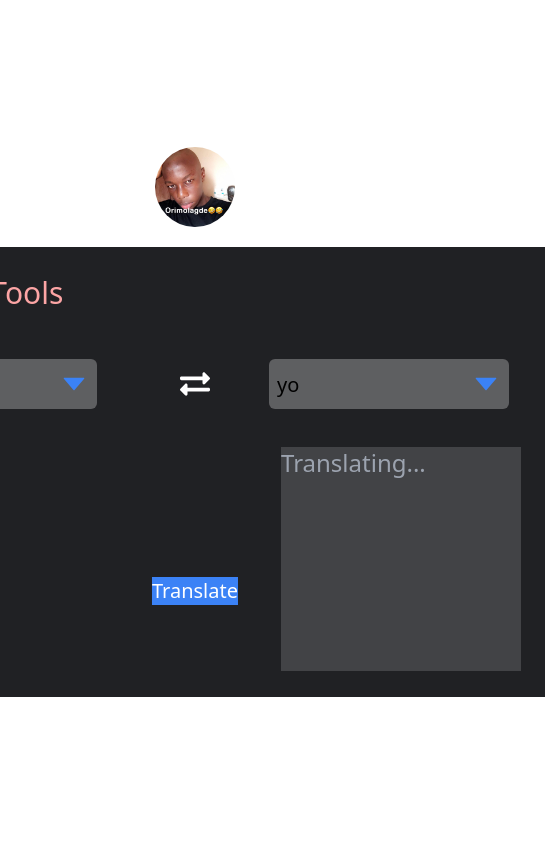
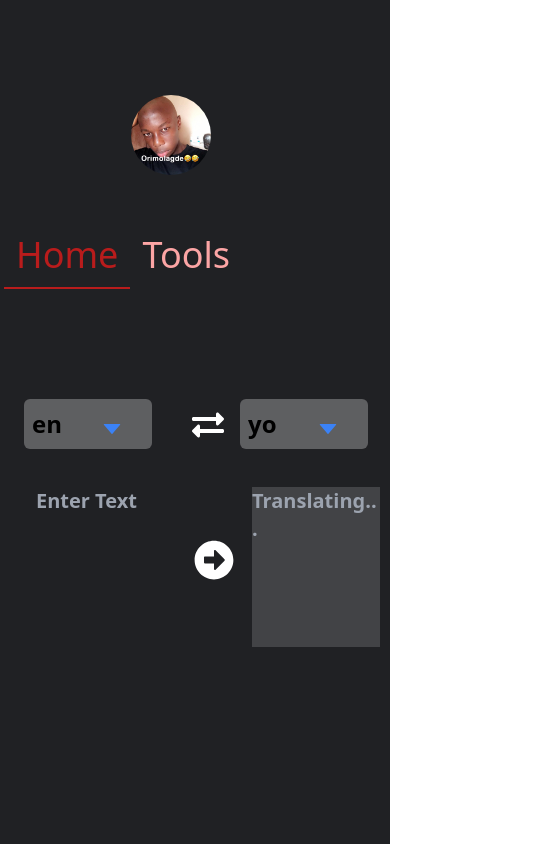
Before and after one commit to adejoropeter/Google-Translate-Capstone-Project, a React (Create React App) app: page / in a window 390 px wide. Shown: the whole page, 545 px wide, since content can reach past the window. Built offline with nearby package versions, Linux system fonts and the light colour scheme; no server answers.

Commit message:
made it responsive

```diff
--- a/public/index.html
+++ b/public/index.html
@@ -1,14 +1,12 @@
 <!DOCTYPE html>
 <html lang="en">
+
   <head>
     <meta charset="utf-8" />
     <link rel="icon" href="%PUBLIC_URL%/favicon.ico" />
     <meta name="viewport" content="width=device-width, initial-scale=1" />
     <meta name="theme-color" content="#000000" />
-    <meta
-      name="description"
-      content="Web site created using create-react-app"
-    />
+    <meta name="description" content="Web site created using create-react-app" />
     <link rel="apple-touch-icon" href="%PUBLIC_URL%/logo192.png" />
     <!--
       manifest.json provides metadata used when your web app is installed on a
@@ -24,8 +22,9 @@
       work correctly both with client-side routing and a non-root public URL.
       Learn how to configure a non-root public URL by running `npm run build`.
     -->
-    <title>React App</title>
+    <title>Google Translate</title>
   </head>
+
   <body>
     <noscript>You need to enable JavaScript to run this app.</noscript>
     <div id="root"></div>
@@ -40,4 +39,5 @@
       To create a production bundle, use `npm run build` or `yarn build`.
     -->
   </body>
+
 </html>
--- a/src/App.js
+++ b/src/App.js
@@ -5,22 +5,22 @@ import image from "./image.jpg";
 // import logo from "/logo512.png";
 const App = () => {
   return (
-    <div className="w-[100vw] h-[100vh] flex justify-center items-center flex-col">
-      <div className="w-20 h-20 mb-5">
+    <div className="w-[100vw] h-[100vh] flex justify-center items-center flex-col bg-[#202124]">
+      <div className="w-20 h-20 mb-5 relative md:static">
         <img
           src={image}
-          className="w-[100%] h-[100%] rounded-full object-cover"
+          className="w-[100%] h-[100%] rounded-full object-cover absolute top-[50%] left-[50%] translate-x-[-80%] translate-y-[-80%] md:static "
         />
       </div>
 
-      <main className=" bg-[#202124] w-[700px] h-[450px] p-3 flex flex-col ">
-        <div className="flex text-3xl mb-10">
+      <main className=" bg-[#202124] w-[100%] md:w-[700px] h-[60%] p-1 flex flex-col">
+        <div className="flex text-4xl md:text-6xl mb-10">
           <NavLink
             to="/"
             className={({ isActive }) => {
               return isActive
-                ? "border-b-2 border-red-700 p-4 text-red-700"
-                : "p-4 text-red-300";
+                ? "border-b-2 border-red-700 p-3  md:p-4 text-red-700"
+                : "p-3 md:p-4  text-red-300";
             }}
           >
             Home
@@ -29,8 +29,8 @@ const App = () => {
             to="/tools"
             className={({ isActive }) => {
               return isActive
-                ? "border-b-2 border-red-700 p-4 text-red-700"
-                : "p-4 text-red-300";
+                ? "border-b-2 border-red-700 p-3  md:p-4 text-red-700"
+                : "p-3  md:p-4  text-red-300";
             }}
           >
             Tools
--- a/src/components/Home.jsx
+++ b/src/components/Home.jsx
@@ -1,5 +1,5 @@
 import React, { useState, useId, useEffect } from "react";
-import { FaExchangeAlt } from "react-icons/fa";
+import { FaExchangeAlt, FaArrowAltCircleRight } from "react-icons/fa";
 import Modal from "./Modal.component";
 import axios from "axios";
 import TextArea from "./TextArea.component";
@@ -72,11 +72,11 @@ const Home = () => {
         setTranslatedText(response.data.data.translations[0].translatedText);
       })
       .catch(function (error) {
-        setTranslatedText("Something went wrong");
+        setTranslatedText(error);
       });
   };
   return (
-    <div className="flex justify-between">
+    <div className="flex justify-between md:justify-between relative pt-20 p-5">
       {!showModal && (
         <>
           <TextArea
@@ -87,8 +87,8 @@ const Home = () => {
             textToTranslate={textToTranslate}
             setTextToTranslate={setTextToTranslate}
           />
-          <div className="text-white cursor-pointer" onClick={exchange}>
-            <FaExchangeAlt size="30px" />
+          <div className="text-white cursor-pointer " onClick={exchange}>
+            <FaExchangeAlt className="w-[4rem] " size={"2rem"} />
           </div>
           <TextArea
             style="output"
@@ -99,12 +99,10 @@ const Home = () => {
             setTranslatedText={setTranslatedText}
           />
           <div
-            className="absolute top-[70%] left-[50%] -translate-x-[50%] -translate-y-[50%]"
+            className="  absolute top-[65%] md:top-[70%] left-[55%] -translate-x-[50%] -translate-y-[50%]"
             onClick={translate}
           >
-            <button className="bg-blue-500 w-fit h-fit text-xl text-white">
-              Translate
-            </button>
+            <FaArrowAltCircleRight className="w-10 h-10 md:w-20 md:h-20 text-white" />
           </div>
         </>
       )}
--- a/src/components/Input.component.jsx
+++ b/src/components/Input.component.jsx
@@ -9,14 +9,14 @@ const Input = ({ style, selectedLng, setShowModal }) => {
     >
       <input
         value={selectedLng}
-        className="w-[240px] h-[50px] text-xl p-2 border-0 border-white border-solid rounded-md cursor-pointer"
+        className="w-[8rem] p-2 md:w-[240px] h-[50px] text-2xl font-semibold md:p-2 border-0 border-white border-solid rounded-md cursor-pointer"
         placeholder={style}
         disabled={true}
       />
       <div>
         <AiFillCaretDown
-          size="30px"
-          className="text-blue-500 absolute right-8 top-0 "
+          className="text-blue-500 w-[2rem] absolute top-2 right-12 md:right-8 md:top-0 "
+          size={"1.5rem"}
         />
       </div>
     </div>
--- a/src/components/TextArea.component.jsx
+++ b/src/components/TextArea.component.jsx
@@ -23,8 +23,8 @@ const TextArea = ({
         value={style === "input" ? textToTranslate : translatedText}
         placeholder={style == "input" ? "Enter Text" : "Translating..."}
         disabled={style === "output"}
-        className={`h-[14rem] w-[15rem] m-3 border-none border-0
-        outline-none resize-none text-[#868B90] text-2xl bg-[#424346]  mt-12 ${
+        className={`h-[10rem] md:h-[14rem] w-[8rem] md:w-[15rem] m-3 border-none border-0
+        outline-none resize-none text-[#868B90] text-xl font-semibold md:text-2xl bg-[#424346]  mt-12 ${
           style === "output" ? null : "bg-opacity-0"
         }`}
       ></textarea>
--- a/src/components/Tools.jsx
+++ b/src/components/Tools.jsx
@@ -3,16 +3,30 @@ import React from "react";
 
 const Tools = () => {
   return (
-    <div className="bg-[#151C2C]">
+    <div className="bg-[#151C2C] h-[100%] p-4 ">
       <div>
-        <h1 className="text-4xl text-blue-500"> Tools</h1>
+        <h1 className="text-4xl text-blue-500 mb-4"> Tools</h1>
       </div>
       <div className="flex ">
-        <img src="/logo512.png" className="w-[100px] h-[100px]" />
-        <img src="/download.png" alt="" className="w-[100px] h-[100px] " />
+        <img
+          src="/logo512.png"
+          className="w-[8rem] md:w-[12rem] h-[8rem] md:h-[12rem] animate-spin mr-4"
+        />
+        <img
+          src="/download.png"
+          alt=""
+          className="w-[8rem] md:w-[12rem] h-[8rem] md:h-[12rem] animate-bounce"
+        />
       </div>
-      <div className="text-end text-white text-lg">
-        You can message me lowkey for my CV. Thank You...
+      <div className=" text-start md:text-end  animate-pulse mt-5">
+        <a
+          href="https://mail-attachment.googleusercontent.com/attachment/u/0/?ui=2&ik=605fd1d379&attid=0.1&permmsgid=msg-a:r7694450501260694637&th=1827a4c219509191&view=att&disp=inline&realattid=f_l6kc3v4l1&saddbat=ANGjdJ-XWU9YKA7JrOpF1f4T48huDrO6YILTSeeZRXsDnYOuswqpmutLQmpqvpNan-i7Q1L4WQV24BqOkbAZmiEQnmlk4juTGB8uTL1eJDwljs8zcESUhP4o7PS3DjzRhmkDZTBRoq0RJFv0e9FFhUumqHCdGcqZBdArJsDg2ioibGzzKU00NRFKaN4_dUO7JY4ElSYlKPbLNVCvNoXVfiTmKUNZC3Nb0q3Y3K63_0eXZ6WP1HyHqOlJLYZpNeTRT2EaUhQjmnpX7qNAjsLI6XQPK_pWGeoTiwwzsccmUYZ-G0OvdSZgUjjGEIsFl8Z22X9S-1jsAiXwpnt3DvLzCPHiKLaZdyjPE1dNR9JgA74eQ-MBSkeabfPLaD9t_AJpqI1pcrjCD9Q-0T7OXE-Vt_vF6DALmWatRUaoso9o3e3RwHQL_MF5N1WNUhWsLHueSnKCS3UXuJFUSDKODD_ruKDDZlpQ-U-7VWpexEd6FyaINo0OVYANc0Vp5ckXr-QzKgXaTU_hzNQVrqNXBDC54XZLvfNuJohxcvjX-yd34uAxWGliYcPEiTGV8X8YYoC9xkQH7sL975_QxswDo9hsOcyFrTcirR8WkN6D9kWG7hZpbVu1JFYTgiGH5afNPIJ-B6l35b6ZUZHTfGfre0O__sznu7WrRFHVCtJCFL2HCLrtaeNn7-jW_OFmVvoYDUNhC0AJyQZxl-d_Omi4-x3UEXSFLVnNnaCXcuI6q6GEvawIoTvzBEgEEjJw7YQuXnE"
+          target="_blank"
+        >
+          <button className="font-semibold text-2xl text-white md:text-2xl">
+            CheckOut My CV.
+          </button>
+        </a>
       </div>
     </div>
   );
```
Also changed, not shown: src/index.css (line endings or trailing spaces).
